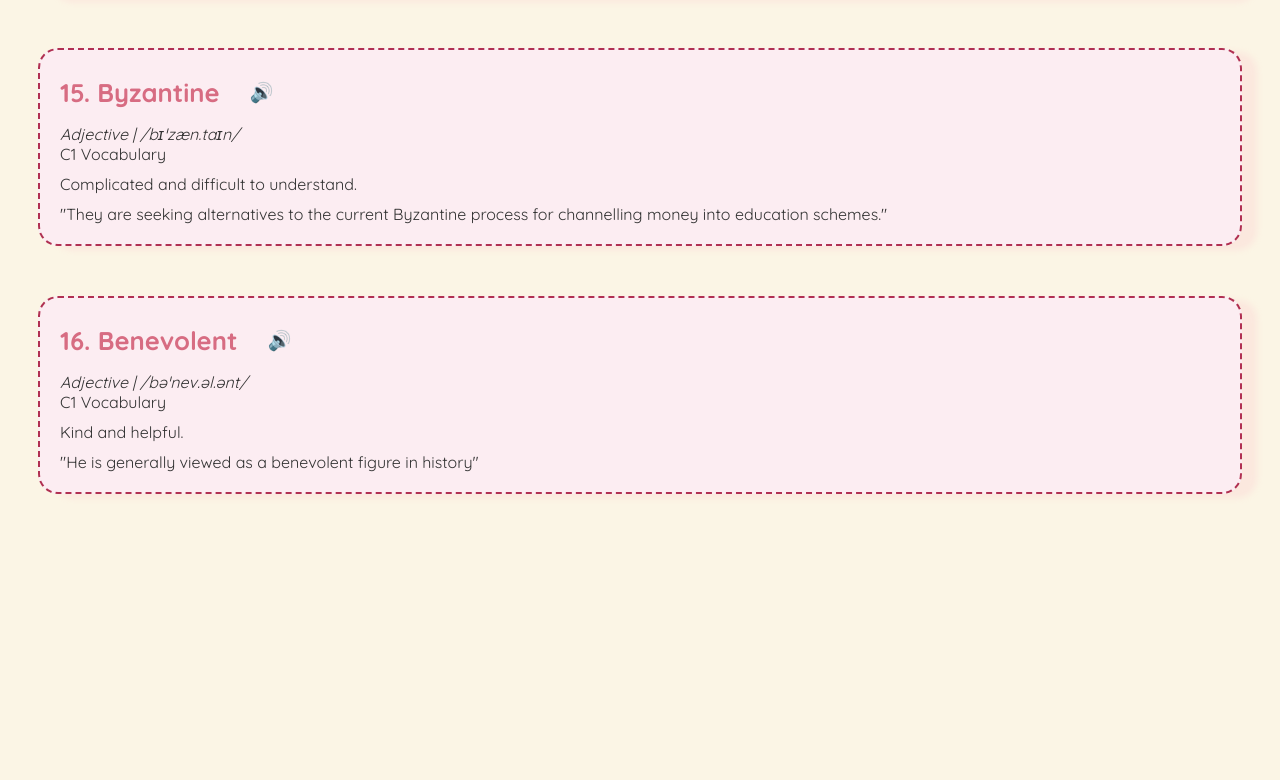
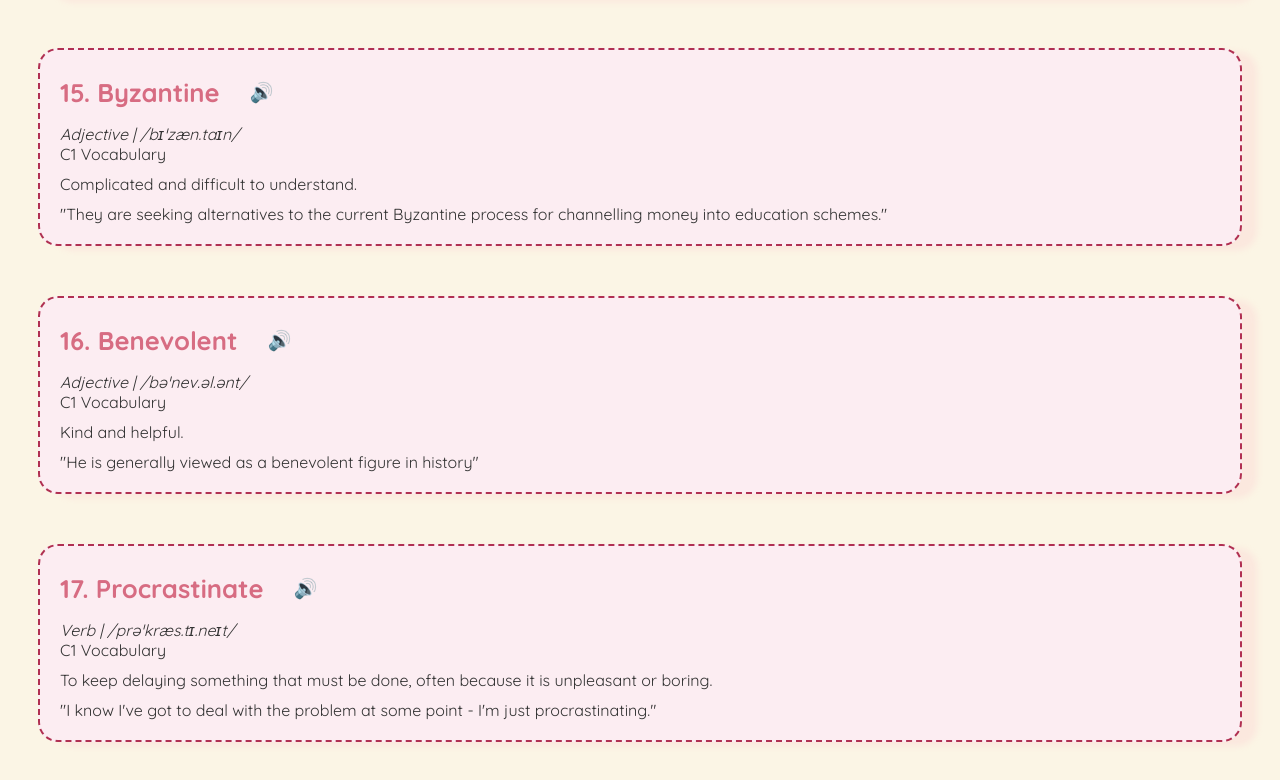
Before and after one commit to IshaanviBisht/8mg-dictionary, a plain HTML site: page index.html in a window 1280 px wide. Shown: the part 3854-4634 px from the top of the page. Before the commit the page ends 4406 px from the top, so only its background shows below. Drawn offline with Linux system fonts and the light colour scheme.

Commit message:
added verb

```diff
--- a/index.html
+++ b/index.html
@@ -232,6 +232,19 @@
         <div class="sentence">"He is generally viewed as a benevolent figure in history"</div>
     </div>
 
+    <div class="word-card" id="procrastinate">
+        <div class="word">
+            17. Procrastinate
+            <button onclick="speakThis('Procrastinate')">🔊</button>
+        </div>
+        <div class="type">Verb |  /prəˈkræs.tɪ.neɪt/ </div>
+        <div class="level"> C1 Vocabulary </div>
+        <div class="meaning">
+            To keep delaying something that must be done, often because it is unpleasant or boring.
+        </div>
+        <div class="sentence">"I know I've got to deal with the problem at some point - I'm just procrastinating."</div>
+    </div>
+
     <script src="script.js"></script>
 
     <div class="footer"> Made by Ishaanvi Bisht | <a class="hyperlink" href="https://github.com/IshaanviBisht">GITHUB PROFILE</a></div>
```
Also changed, not shown: verb.html (+13 -0 lines).
